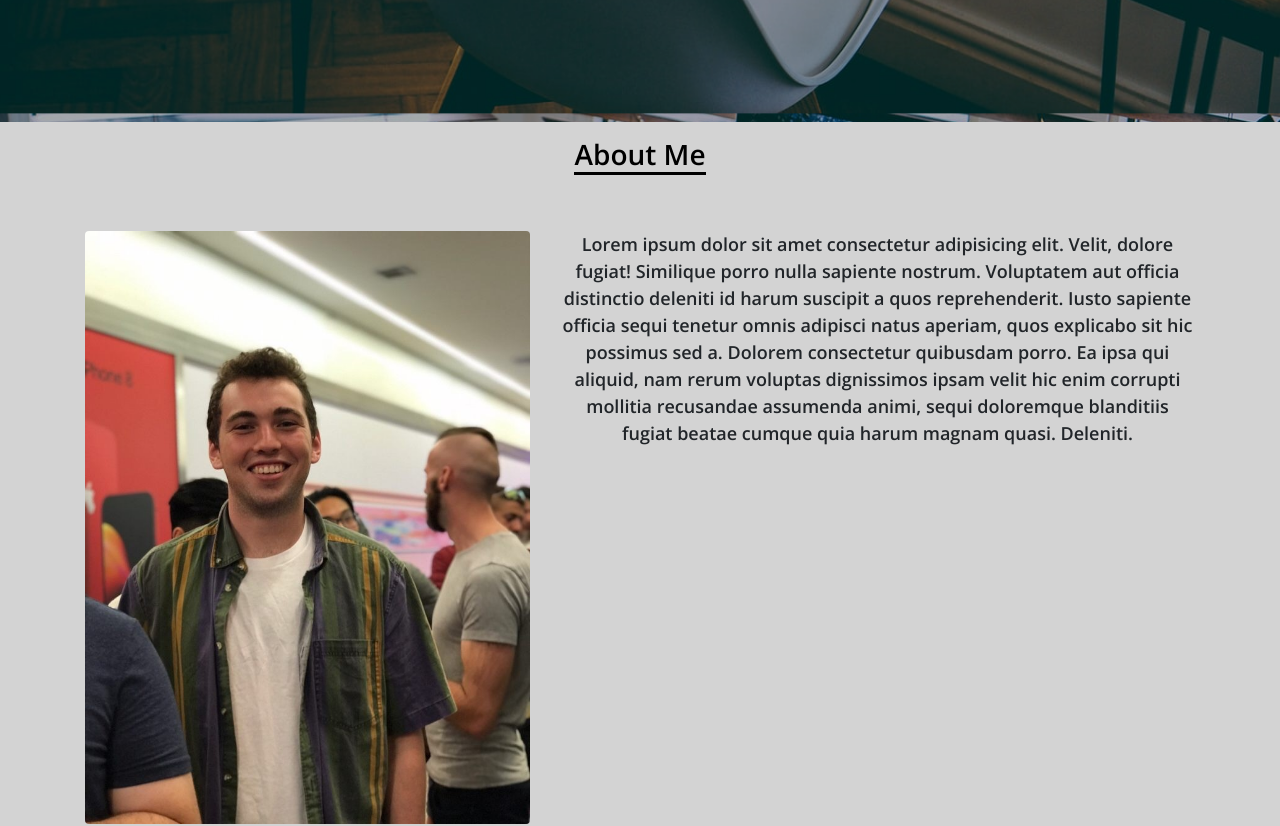
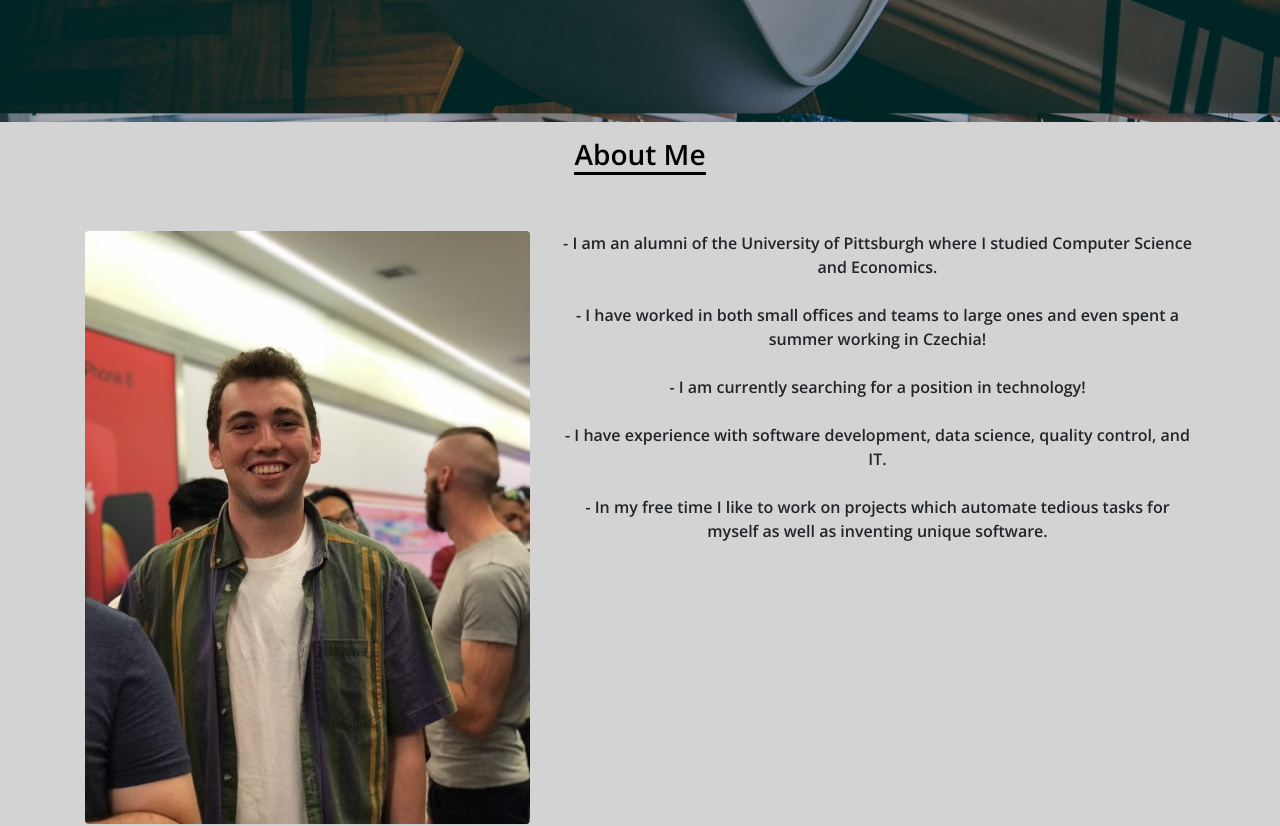
Before and after one commit to Sam-F90/Website, a website: page index.html in a window 1280 px wide. Shown: the part 740-1566 px from the top of the page. Drawn offline with nearby package versions, Linux system fonts and the light colour scheme.

Commit message:
spelling

```diff
--- a/index.html
+++ b/index.html
@@ -120,15 +120,11 @@
           </div>
           <div class="col-md-7 mt-3 mt-lg-0">
             <p>
-              Lorem ipsum dolor sit amet consectetur adipisicing elit. Velit,
-              dolore fugiat! Similique porro nulla sapiente nostrum. Voluptatem
-              aut officia distinctio deleniti id harum suscipit a quos
-              reprehenderit. Iusto sapiente officia sequi tenetur omnis adipisci
-              natus aperiam, quos explicabo sit hic possimus sed a. Dolorem
-              consectetur quibusdam porro. Ea ipsa qui aliquid, nam rerum
-              voluptas dignissimos ipsam velit hic enim corrupti mollitia
-              recusandae assumenda animi, sequi doloremque blanditiis fugiat
-              beatae cumque quia harum magnam quasi. Deleniti.
+              - I am an alumni of the University of Pittsburgh where I studied Computer Science and Economics.
+              <br><br>- I have worked in both small offices and teams to large ones and even spent a summer working in Czechia!
+              <br><br>- I am currently searching for a position in technology!
+              <br><br>- I have experience with software development, data science, quality control, and IT.
+              <br><br>- In my free time I like to work on projects which automate tedious tasks for myself as well as inventing unique software.
             </p>
           </div>
         </div>
@@ -181,7 +177,7 @@
                 <div class="card-body">
                   <h4 class="card-title">Twitter Unfollower</h4>
                   <p class="card-text">
-                    A Python script to automatically unfollow users on twitter, using Twitter's API and the python module Tweepy. The script will unfollow all users currently muted and send a direct message to you after completetion of all the accounts unfollowed.
+                    A Python script to automatically unfollow users on twitter, using Twitter's API and the python module Tweepy. The script will unfollow all users currently muted and send a direct message to you after completion of all the accounts unfollowed.
                   </p>
                 </div>
               </div>
--- a/scss/main.scss
+++ b/scss/main.scss
@@ -141,7 +141,7 @@ ul {
 #about-me {
   font-family: "Karla", sans-serif;
   background: #d3d3d3;
-  font-size: large;
+  font-size: medium;
 }
 
 #technologies {
```
Also changed, not shown: dist/css/main.css.
